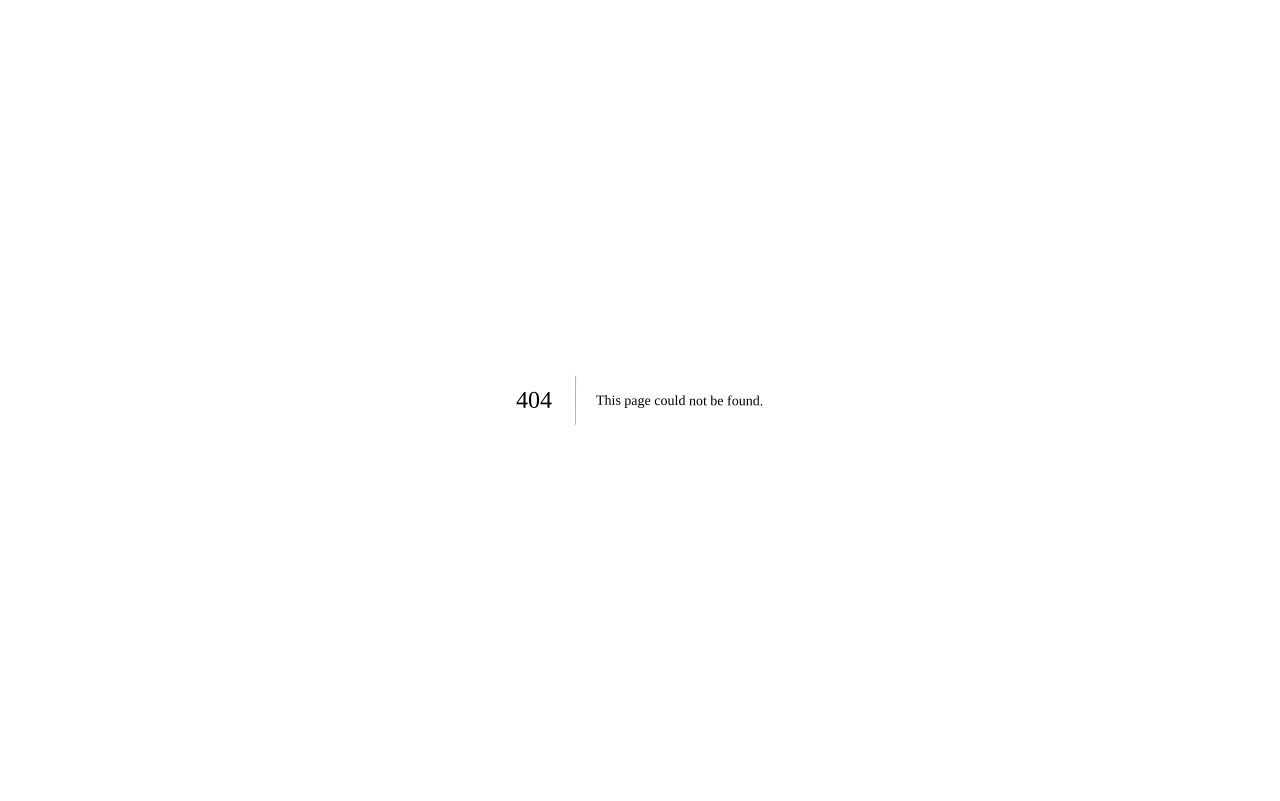
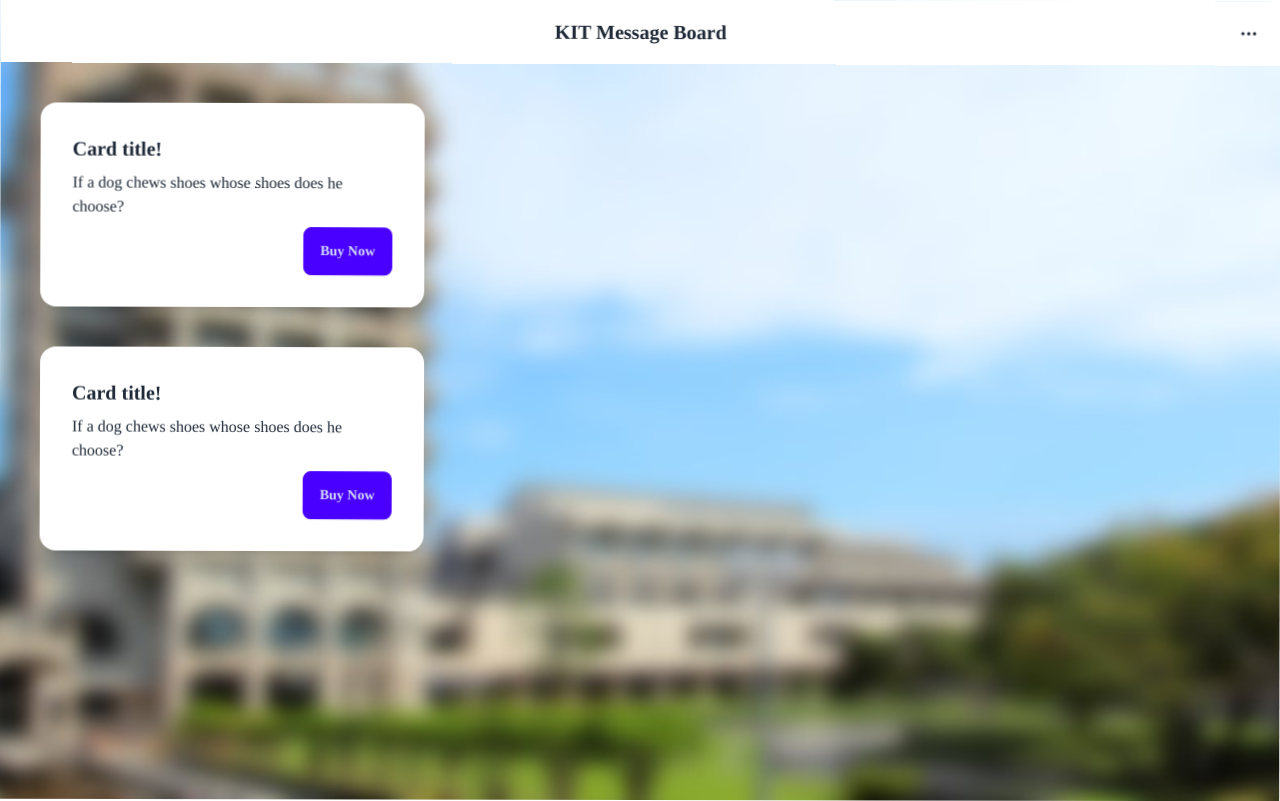
Before and after one commit to zawataku/Node_Message_Board, a Next.js app: page /home in a window 1280 px wide. Before the commit this address had no page. Built offline with nearby package versions, Linux system fonts and the light colour scheme; a web font is replaced by a local one.

Commit message:
ログイン機能実装完了

```diff
--- /dev/null
+++ b/src/components/header.tsx
@@ -0,0 +1,26 @@
+import React from "react";
+
+const Header = () => {
+    return (
+        <div className="navbar bg-base-100 sticky top-0">
+            <div className="navbar-start">
+            </div>
+            <div className="navbar-center">
+                <a className="btn btn-ghost text-xl">KIT Message Board</a>
+            </div>
+            <div className="navbar-end">
+                <div className="dropdown dropdown-end">
+                    <div tabIndex={0} role="button" className="btn btn-ghost btn-square">
+                        <svg xmlns="http://www.w3.org/2000/svg" fill="none" viewBox="0 0 24 24" className="inline-block w-5 h-5 stroke-current"><path strokeLinecap="round" strokeLinejoin="round" strokeWidth="2" d="M5 12h.01M12 12h.01M19 12h.01M6 12a1 1 0 11-2 0 1 1 0 012 0zm7 0a1 1 0 11-2 0 1 1 0 012 0zm7 0a1 1 0 11-2 0 1 1 0 012 0z"></path></svg>
+                    </div>
+                    <ul tabIndex={0} className="menu menu-sm dropdown-content mt-3 z-[1] p-2 shadow bg-base-100 rounded-box w-52">
+                        <li><a>設定</a></li>
+                        <li><a>ログアウト</a></li>
+                    </ul>
+                </div>
+            </div>
+        </div>
+    );
+};
+
+export default Header;
--- /dev/null
+++ b/src/components/sidebar.tsx
@@ -0,0 +1,28 @@
+import React from "react";
+
+const Sidebar = () => {
+    return (
+        <div className="side">
+            <div className="card w-96 bg-base-100 shadow-xl m-10">
+                <div className="card-body">
+                    <h2 className="card-title">Card title!</h2>
+                    <p>If a dog chews shoes whose shoes does he choose?</p>
+                    <div className="card-actions justify-end">
+                        <button className="btn btn-primary">Buy Now</button>
+                    </div>
+                </div>
+            </div>
+            <div className="card w-96 bg-base-100 shadow-xl m-10">
+                <div className="card-body">
+                    <h2 className="card-title">Card title!</h2>
+                    <p>If a dog chews shoes whose shoes does he choose?</p>
+                    <div className="card-actions justify-end">
+                        <button className="btn btn-primary">Buy Now</button>
+                    </div>
+                </div>
+            </div>
+        </div>
+    );
+};
+
+export default Sidebar;
--- /dev/null
+++ b/src/pages/api/login-api.tsx
@@ -0,0 +1,29 @@
+import { PrismaClient } from '@prisma/client';
+
+const prisma = new PrismaClient();
+
+export default async function handler(req, res) {
+    if (req.method === 'POST') {
+        const { mail, pass } = req.body;
+
+        try {
+            const user = await prisma.userdata.findFirst({
+                where: {
+                    mail,
+                    pass,
+                },
+            });
+
+            if (user) {
+                res.status(200).json({ message: 'ログインに成功しました' });
+            } else {
+                res.status(401).json({ message: 'ログインに失敗しました' });
+            }
+        } catch (error) {
+            console.error('エラーが発生しました:', error);
+            res.status(500).json({ message: 'Internal Server Error' });
+        }
+    } else {
+        res.status(405).json({ message: 'メソッドが許可されていません' });
+    }
+}
--- /dev/null
+++ b/src/pages/home.tsx
@@ -0,0 +1,16 @@
+import React from "react";
+import Link from "next/link";
+
+import Header from "@/components/header";
+import Sidebar from "@/components/sidebar";
+
+const Home = () => {
+    return (
+        <div className="bg-[url('/img/kv_3.jpg')] items-center justify-center min-h-screen relative z-10 bg-center bg-cover">
+            <Header></Header>
+            <Sidebar></Sidebar>
+        </div>
+    );
+};
+
+export default Home;
--- a/src/pages/login.tsx
+++ b/src/pages/login.tsx
@@ -1,7 +1,34 @@
 import React from "react";
 import Link from "next/link";
+import { useState } from "react";
+import { useRouter } from "next/router";
 
-const SignUp = () => {
+const Login = () => {
+    const [mail, setMail] = useState('');
+    const [pass, setPass] = useState('');
+    const router = useRouter();
+
+    const handleLogin = async () => {
+        try {
+            const response = await fetch('/api/login-api', {
+                method: 'POST',
+                headers: {
+                    'Content-Type': 'application/json',
+                },
+                body: JSON.stringify({ mail, pass }),
+            });
+
+            if (response.ok) {
+                console.log('ログインに成功しました');
+                router.push('/home');
+            } else {
+                console.log('ログインに失敗しました');
+            }
+        } catch (error) {
+            console.error('エラーが発生しました:', error);
+        }
+    };
+
     return (
         <div className="bg-[url('/img/kv_3.jpg')] flex items-center justify-center min-h-screen relative z-10 bg-center bg-cover">
             <div className="card w-96 bg-[#ffffff]/60 shadow-xl">
@@ -11,13 +38,13 @@ const SignUp = () => {
                         <h1 className="text-sm font-semibold mb-6 text-gray-500 text-center">Welcome to KIT Message Borad</h1>
                         <form action="#" method="POST" className="space-y-4">
                             <div>
-                                <input type="text" required id="email" placeholder="メールアドレス" className="input input-bordered w-full max-w-xs" />
+                                <input type="text" required id="email" placeholder="メールアドレス" className="input input-bordered w-full max-w-xs" value={mail} onChange={(e) => setMail(e.target.value)} />
                             </div>
                             <div>
-                                <input type="password" required id="password" placeholder="パスワード" className="input input-bordered w-full max-w-xs" />
+                                <input type="password" required id="password" placeholder="パスワード" className="input input-bordered w-full max-w-xs" value={pass} onChange={(e) => setPass(e.target.value)} />
                             </div>
                             <div>
-                                <button type="submit" className="w-full btn btn-neutral">ログイン</button>
+                                <button type="button" onClick={handleLogin} className="w-full btn btn-neutral">ログイン</button>
                             </div>
                         </form>
                         <div className="mt-4 text-sm text-gray-600 text-center">
@@ -30,4 +57,4 @@ const SignUp = () => {
         </div>
     );
 };
-export default SignUp;
+export default Login;
--- a/src/pages/signup.tsx
+++ b/src/pages/signup.tsx
@@ -5,13 +5,13 @@ import { useState } from "react";
 const SignUp = () => {
     const [username, setUsername] = useState('');
     const [mail, setMail] = useState('');
-    const [pass, setPassword] = useState('');
+    const [pass, setPass] = useState('');
 
     const handleSignup = async (e) => {
         e.preventDefault();
 
         try {
-            const response = await fetch('/api/signup', {
+            const response = await fetch('/api/signup-api', {
                 method: 'POST',
                 headers: {
                     'Content-Type': 'application/json',
@@ -45,7 +45,7 @@ const SignUp = () => {
                                 <input type="text" required id="email" placeholder="メールアドレス" className="input input-bordered w-full max-w-xs" value={mail} onChange={(e) => setMail(e.target.value)} />
                             </div>
                             <div>
-                                <input type="password" required id="password" placeholder="パスワード" className="input input-bordered w-full max-w-xs" value={pass} onChange={(e) => setPassword(e.target.value)} />
+                                <input type="password" required id="password" placeholder="パスワード" className="input input-bordered w-full max-w-xs" value={pass} onChange={(e) => setPass(e.target.value)} />
                             </div>
                             <div>
                                 <button type="submit" className="w-full btn btn-neutral">Sign Up</button>
--- a/src/pages/test.tsx
+++ b/src/pages/test.tsx
@@ -11,6 +11,7 @@ const Users = ({ users }) => {
         <div className="card-body items-center text-center">
           <div className="max-w-md p-6">
             <h1 className="text-3xl font-semibold mb-6 text-black text-center">ユーザーリスト</h1>
+            <p><Link href="/home" className="text-blue-600 hover:underline leading-10">ホーム</Link></p>
             <table className="table table-sm items-center justify-center">
               <thead>
                 <tr>
```
Also changed, not shown: public/img/gear.svg (added), public/img/kit_logo.png (added), src/pages/api/signup-api.tsx (renamed from src/pages/api/signup.tsx).
